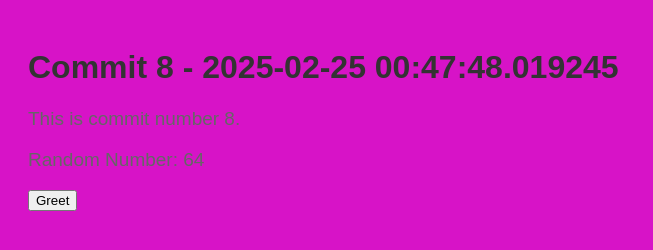
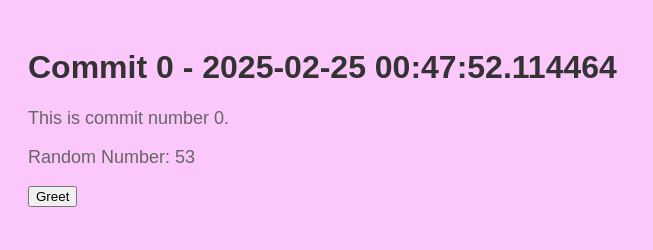
Before and after one commit to stiffs95/myrep-repo-20250225004741, a plain HTML site: page index.html in a window 1280 px wide. Shown: the whole page, without its empty margins (0-653 px from the left). Drawn offline with Linux system fonts and the light colour scheme.

Commit message:
📝 Commit 0 with HTML, CSS, and JS

```diff
--- a/index.html
+++ b/index.html
@@ -2,13 +2,13 @@
     <!DOCTYPE html>
     <html>
     <head>
-        <title>Commit 8 - 2025-02-25 00:47:48.019245</title>
+        <title>Commit 0 - 2025-02-25 00:47:52.114464</title>
         <link rel="stylesheet" href="style.css">
     </head>
     <body>
-        <h1>Commit 8 - 2025-02-25 00:47:48.019245</h1>
-        <p>This is commit number 8.</p>
-        <p>Random Number: 64</p>
+        <h1>Commit 0 - 2025-02-25 00:47:52.114464</h1>
+        <p>This is commit number 0.</p>
+        <p>Random Number: 53</p>
         <button onclick="greet()">Greet</button>
         <script src="script.js"></script>
     </body>
--- a/script.js
+++ b/script.js
@@ -2,4 +2,4 @@
     function greet() {
         alert('Hello from commit ' + commitNumber + '!');
     }
-    var commitNumber = 8;
+    var commitNumber = 0;
--- a/style.css
+++ b/style.css
@@ -1,7 +1,7 @@
 
     body {
         font-family: Arial, sans-serif;
-        background-color: #d713c7;
+        background-color: #fcc7fa;
         padding: 20px;
     }
     h1 {
@@ -9,5 +9,5 @@
     }
     p {
         color: #666;
-        font-size: 19px;
+        font-size: 18px;
     }
```
